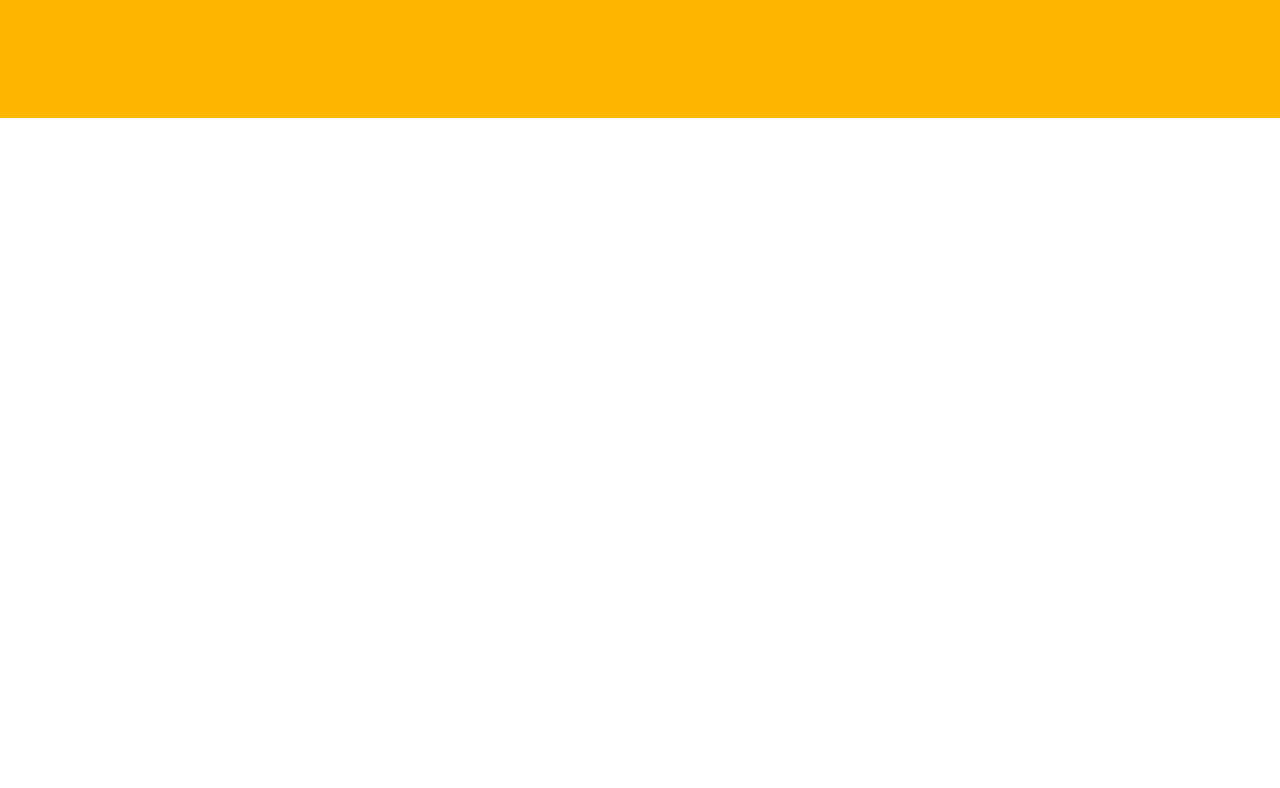
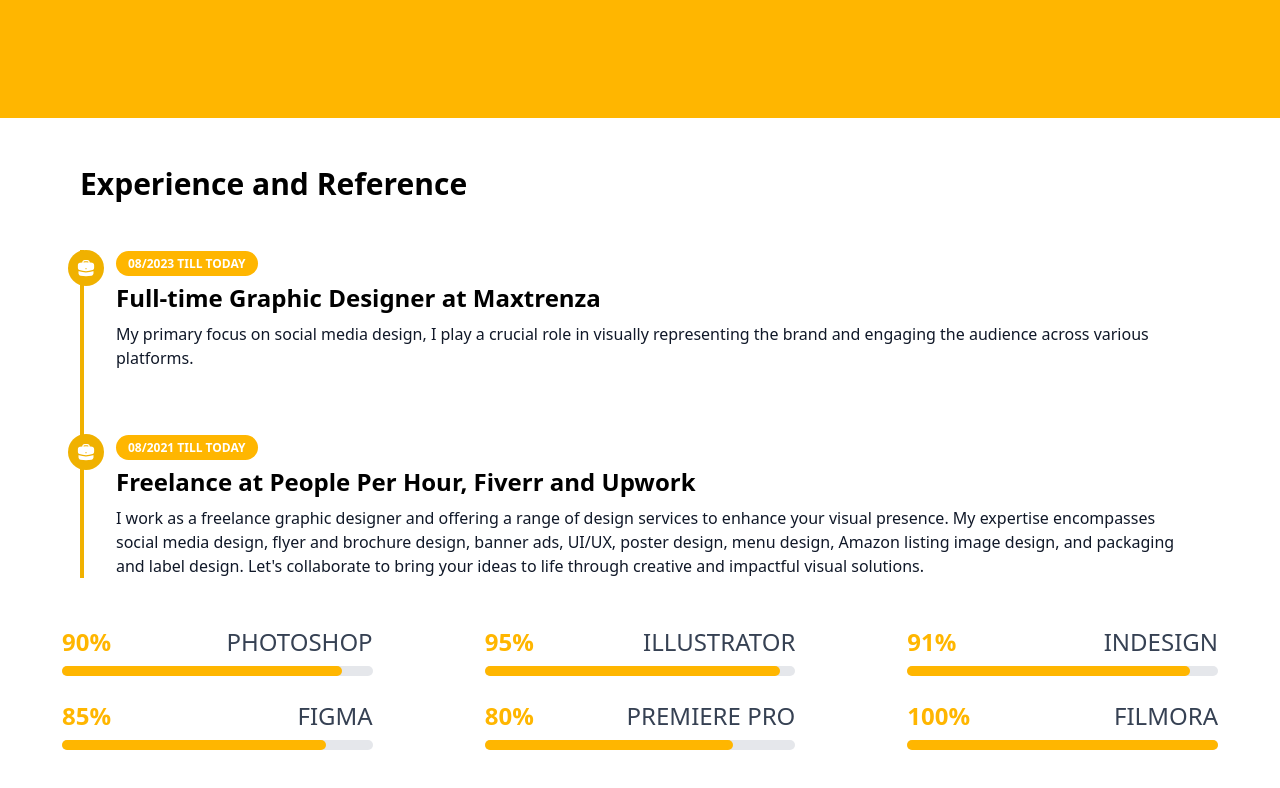
Before and after one commit to Kashif1122666/portfolio-clone-react.js, a React (Vite) app: page / in a window 1280 px wide. Shown: the part 6762-7550 px from the top of the page. Before the commit the page ends 6880 px from the top, so only its background shows below. Built offline with nearby package versions, Linux system fonts and the light colour scheme.

Commit message:
add exp and ref component

```diff
--- a/package.json
+++ b/package.json
@@ -10,12 +10,14 @@
     "preview": "vite preview"
   },
   "dependencies": {
+    "@heroicons/react": "^2.2.0",
     "@tailwindcss/vite": "^4.1.4",
-    "framer-motion": "^12.8.0",
+    "framer-motion": "^12.9.1",
     "react": "^19.0.0",
     "react-dom": "^19.0.0",
     "react-scroll": "^1.9.3",
     "react-type-animation": "^3.2.0",
+    "react-vertical-timeline-component": "^3.5.3",
     "tailwindcss": "^4.1.4"
   },
   "devDependencies": {
--- a/src/App.jsx
+++ b/src/App.jsx
@@ -8,6 +8,7 @@ import Course from './components/Course'
 import Portfolio from './components/Portfolio'
 import WhChose from './components/WhChose'
 import StartProject from './components/StartProject'
+import ExpRef from './components/ExpRef'
 
 function App() {
   return (
@@ -23,6 +24,7 @@ function App() {
       <Portfolio/>
       <WhChose/>
       <StartProject/>
+      <ExpRef/>
     </div>
   )
 }
--- /dev/null
+++ b/src/components/ExpRef.jsx
@@ -0,0 +1,110 @@
+import React from "react";
+import { BriefcaseIcon } from "@heroicons/react/24/solid";
+import { motion } from "framer-motion";
+
+const experiences = [
+  {
+    date: "08/2023 Till Today",
+    title: "Full-time Graphic Designer at Maxtrenza",
+    description:
+      "My primary focus on social media design, I play a crucial role in visually representing the brand and engaging the audience across various platforms.",
+  },
+  {
+    date: "08/2021 Till Today",
+    title: "Freelance at People Per Hour, Fiverr and Upwork",
+    description:
+      "I work as a freelance graphic designer and offering a range of design services to enhance your visual presence. My expertise encompasses social media design, flyer and brochure design, banner ads, UI/UX, poster design, menu design, Amazon listing image design, and packaging and label design. Let's collaborate to bring your ideas to life through creative and impactful visual solutions.",
+  },
+];
+
+
+    const skills = [
+      { name: "PHOTOSHOP", percentage: 90 },
+      { name: "ILLUSTRATOR", percentage: 95 },
+      { name: "INDESIGN" , percentage: 91 },
+      { name: "FIGMA", percentage: 85 },
+      { name: "PREMIERE PRO", percentage: 80 },
+      { name: "FILMORA", percentage: 100 },
+    ];
+export default function ExpRef() {
+    return (
+      <>
+    <section className="py-12 px-4 sm:px-10 lg:px-20">
+      <h2 className="text-3xl font-bold text-black mb-12">Experience and Reference</h2>
+      <div className="relative border-l-4 border-yellow-500 pl-8 space-y-16">
+        {experiences.map((exp, index) => (
+          <motion.div
+            key={index}
+            initial={{ opacity: 0, y: 30 }}
+            whileInView={{ opacity: 1, y: 0 }}
+            transition={{ duration: 0.6, delay: index * 0.2 }}
+            viewport={{ once: true }}
+            className="relative"
+          >
+            <div className="absolute -left-12 top-0 bg-yellow-500 text-white rounded-full p-2">
+              <BriefcaseIcon className="h-5 w-5"  />
+            </div>
+            <div className="mb-2">
+              <span className="bg-[#FFB600] text-xs text-white px-3 py-1 rounded-full uppercase font-semibold">
+                {exp.date}
+              </span>
+            </div>
+            <h5 className="text-2xl font-bold text-black">{exp.title}</h5>
+            <p className="text-gray-900 mt-2">{exp.description}</p>
+          </motion.div>
+        ))}
+      </div>
+    </section>
+
+
+
+
+
+    <motion.div
+  className="mx-[62px] mb-20"
+  initial={{ opacity: 0, y: 30 }}
+  whileInView={{ opacity: 1, y: 0 }}
+  transition={{ duration: 0.6 }}
+  viewport={{ once: true }}
+>
+  <motion.div
+    className="grid grid-cols-1 sm:grid-cols-2 md:grid-cols-3 gap-x-28 gap-y-6"
+    initial={{ opacity: 0 }}
+    whileInView={{ opacity: 1 }}
+    transition={{ duration: 0.6 }}
+    viewport={{ once: true }}
+  >
+    {skills.map((skill, index) => (
+      <motion.div
+        key={index}
+        initial={{ opacity: 0, y: 30 }}
+        whileInView={{ opacity: 1, y: 0 }}
+        transition={{
+          duration: 0.6,
+          delay: index * 0.2, // Staggered animation
+        }}
+        className="space-y-2"
+      >
+        <div className="flex justify-between items-center gap-3.5">
+          <span className="text-2xl font-bold text-[#FFB600]">
+            {skill.percentage}%
+          </span>
+          <span className="text-2xl font-medium text-gray-700">
+            {skill.name}
+          </span>
+        </div>
+        <div className="w-full bg-gray-200 rounded-full h-2.5">
+          <div
+            className="bg-[#FFB600] h-2.5 rounded-full"
+            style={{ width: `${skill.percentage}%` }}
+          ></div>
+        </div>
+      </motion.div>
+    ))}
+  </motion.div>
+</motion.div>
+
+
+    </>
+  );
+}
```
Also changed, not shown: 1 other file (tests, documents, lock files or other folders).
